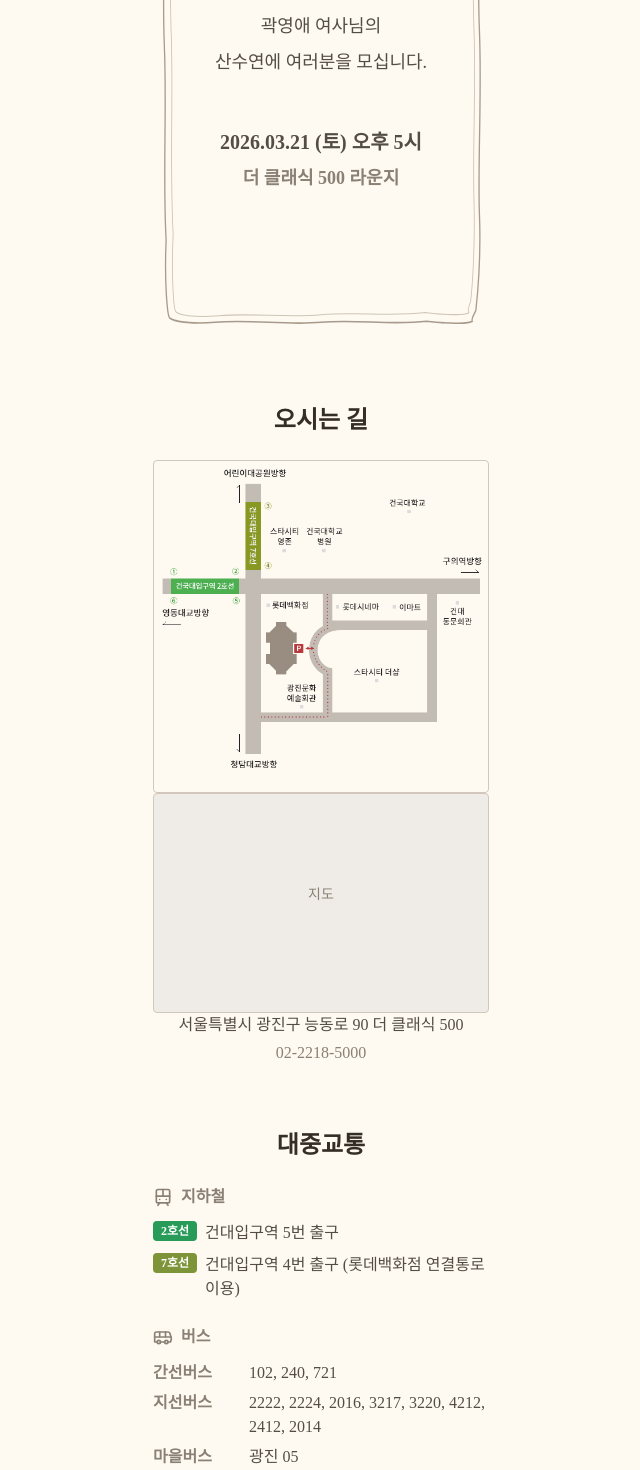
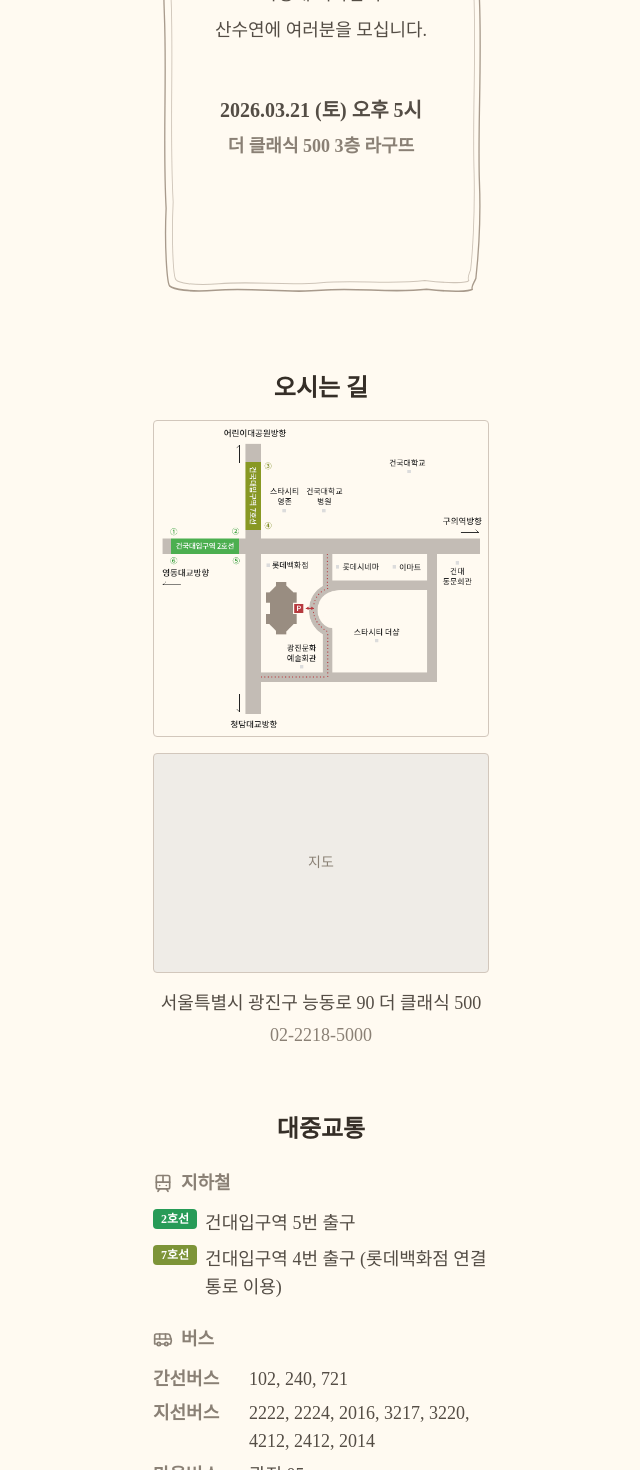
Before and after one commit to kimsudang/party-invitation, a React (Vite) app: page / in a window 1280 px wide. Shown: the part 400-1870 px from the top of the page, without its empty margins (319-959 px from the left). Built offline with nearby package versions, Linux system fonts and the light colour scheme; a web font is replaced by a local one.

Commit message:
style: 어르신 배려용 글씨 크게, 간격 조정

```diff
--- a/src/App.tsx
+++ b/src/App.tsx
@@ -8,7 +8,7 @@ function App() {
     return (
         <>
             <Toaster position="top-center" richColors />
-            <main className="min-h-dvh w-full py-8">
+            <main className="min-h-dvh w-full">
                 <div className="mx-auto w-full max-w-sm flex flex-col gap-6">
                     <InvitationCard />
                     <MapSection />
--- a/src/components/InvitationCard.tsx
+++ b/src/components/InvitationCard.tsx
@@ -51,7 +51,7 @@ const InvitationCard = () => {
 
                     <div className="space-y-2 text-invitation-text">
                         <p className="text-xl font-semibold">2026.03.21 (토) 오후 5시</p>
-                        <p className="text-lg font-semibold text-muted-fg">더 클래식 500 라운지</p>
+                        <p className="text-lg font-semibold text-muted-fg">더 클래식 500 3층 라구뜨</p>
                     </div>
                 </div>
             </div>
--- a/src/components/MapSection.tsx
+++ b/src/components/MapSection.tsx
@@ -2,28 +2,28 @@ import locationImg from "../assets/location.png";
 
 const MapSection = () => {
     return (
-        <section className="px-6 py-10">
-            <h2 className="pb-6 text-center text-2xl font-bold text-invitation-title">오시는 길</h2>
+        <section className="px-6 py-10 flex flex-col gap-4">
+            <h2 className="text-center text-2xl font-bold text-invitation-title">오시는 길</h2>
 
             {/* 위치 안내 이미지 */}
             <img
                 src={locationImg}
                 alt="위치 안내 지도"
-                className="pb-4 w-full rounded border border-invitation-border"
+                className="w-full rounded border border-invitation-border"
             />
 
             {/* 지도 API 영역 */}
             <div
                 id="map"
-                className="pb-4 h-55 w-full overflow-hidden rounded border border-invitation-border bg-secondary-bg flex items-center justify-center text-sm text-muted-fg"
+                className="h-55 w-full overflow-hidden rounded border border-invitation-border bg-secondary-bg flex items-center justify-center text-sm text-muted-fg"
             >
                 지도
             </div>
 
             {/* 주소 */}
             <div className="text-center space-y-1">
-                <p className="text-base font-medium text-invitation-text">서울특별시 광진구 능동로 90 더 클래식 500</p>
-                <p className="text-base text-muted-fg">02-2218-5000</p>
+                <p className="text-lg font-medium text-invitation-text">서울특별시 광진구 능동로 90 더 클래식 500</p>
+                <p className="text-lg text-muted-fg">02-2218-5000</p>
             </div>
         </section>
     );
--- a/src/components/ShareButtons.tsx
+++ b/src/components/ShareButtons.tsx
@@ -34,7 +34,7 @@ const ShareButtons = () => {
     };
 
     return (
-        <section className="px-6 pb-16">
+        <section className="pb-6">
             <div className="flex flex-col gap-2">
                 <ShareButton icon={Link} label="링크 공유하기" onClick={handleCopyLink} />
                 <ShareButton icon={MessageCircle} label="카카오톡 공유하기" onClick={handleKakao} />
--- a/src/components/TransportSection.tsx
+++ b/src/components/TransportSection.tsx
@@ -18,9 +18,9 @@ const TransportSection = () => {
             <div className="mb-6">
                 <div className="mb-3 flex items-center justify-start gap-2 text-muted-fg">
                     <Train className="h-5 w-5" />
-                    <span className="text-base font-semibold">지하철</span>
+                    <span className="text-lg font-semibold">지하철</span>
                 </div>
-                <div className="space-y-2 text-base text-invitation-text">
+                <div className="space-y-2 text-lg text-invitation-text">
                     <div className="flex items-start gap-2">
                         <SubwayBadge line="2호선" color="hsl(145, 60%, 38%)" />
                         <span>건대입구역 5번 출구</span>
@@ -36,9 +36,9 @@ const TransportSection = () => {
             <div>
                 <div className="mb-3 flex items-center justify-start gap-2 text-muted-fg">
                     <Bus className="h-5 w-5" />
-                    <span className="text-base font-semibold">버스</span>
+                    <span className="text-lg font-semibold">버스</span>
                 </div>
-                <div className="space-y-1.5 text-base text-invitation-text">
+                <div className="space-y-1.5 text-lg text-invitation-text">
                     <div className="flex gap-4">
                         <span className="w-20 shrink-0 font-semibold text-muted-fg">간선버스</span>
                         <span>102, 240, 721</span>
```
